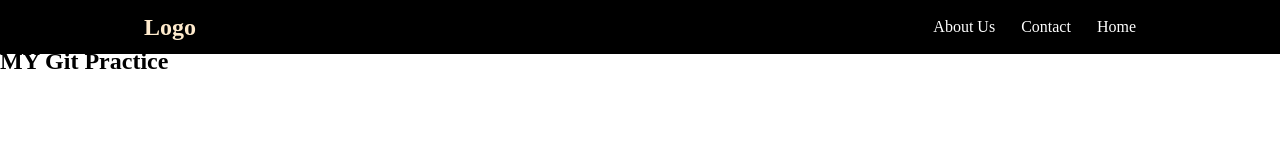
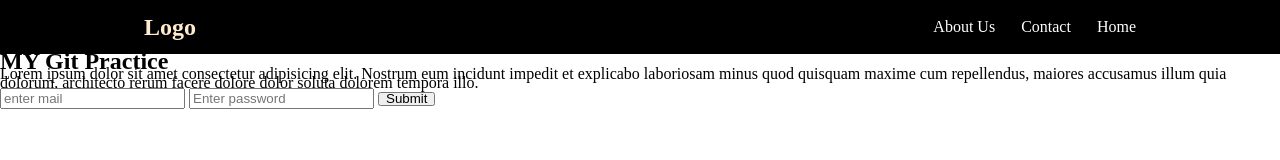
Before and after one commit to seanboss-bit/first, a plain HTML site: page index.html in a window 1280 px wide. Drawn offline with Linux system fonts and the light colour scheme.

Commit message:
edit to index added in a login form

```diff
--- a/index.html
+++ b/index.html
@@ -20,5 +20,11 @@
         </div>
     </header>
        <h2>MY Git Practice</h2>
+       <p>Lorem ipsum dolor sit amet consectetur adipisicing elit. Nostrum eum incidunt impedit et explicabo laboriosam minus quod quisquam maxime cum repellendus, maiores accusamus illum quia dolorum, architecto rerum facere dolore dolor soluta dolorem tempora illo.</p>
+       <form action="">
+           <input type="email" placeholder="enter mail">
+           <input type="password" placeholder="Enter password">
+           <button>Submit</button>
+       </form>
 </body>
 </html>
```
